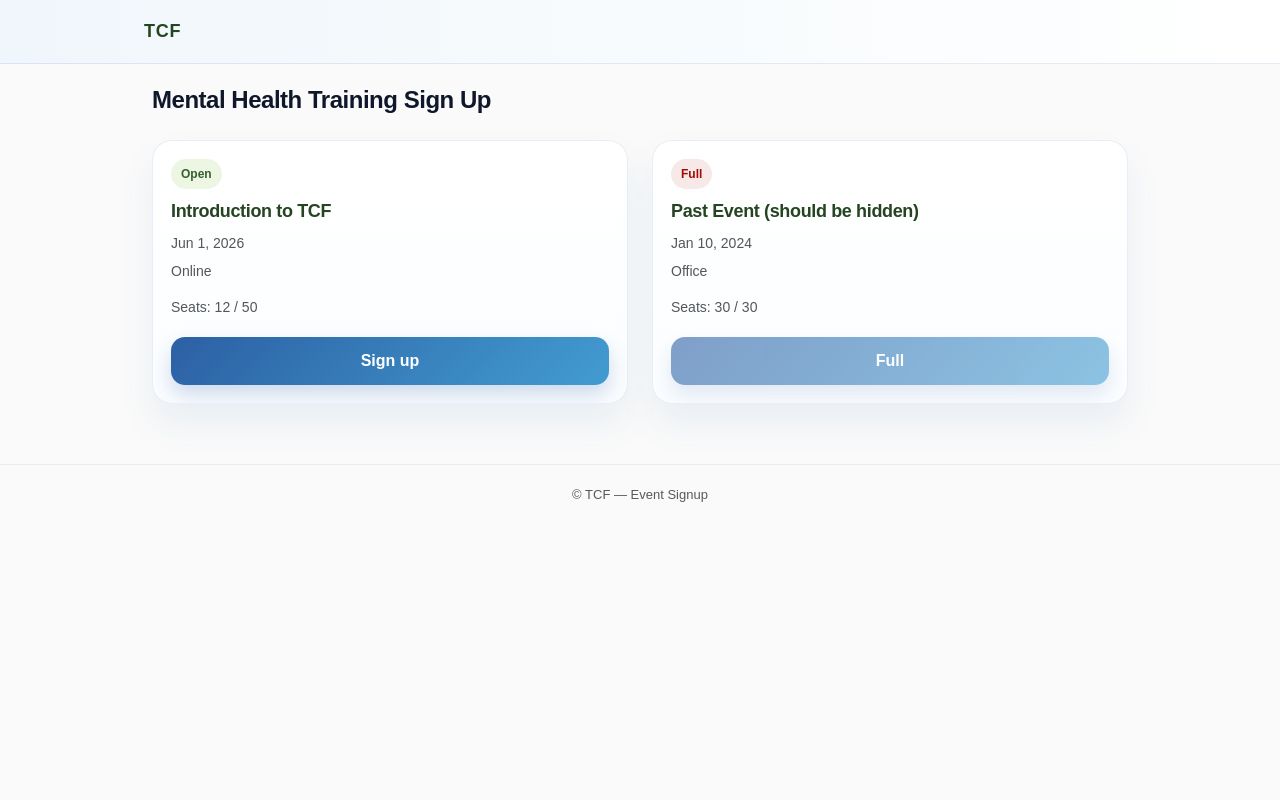
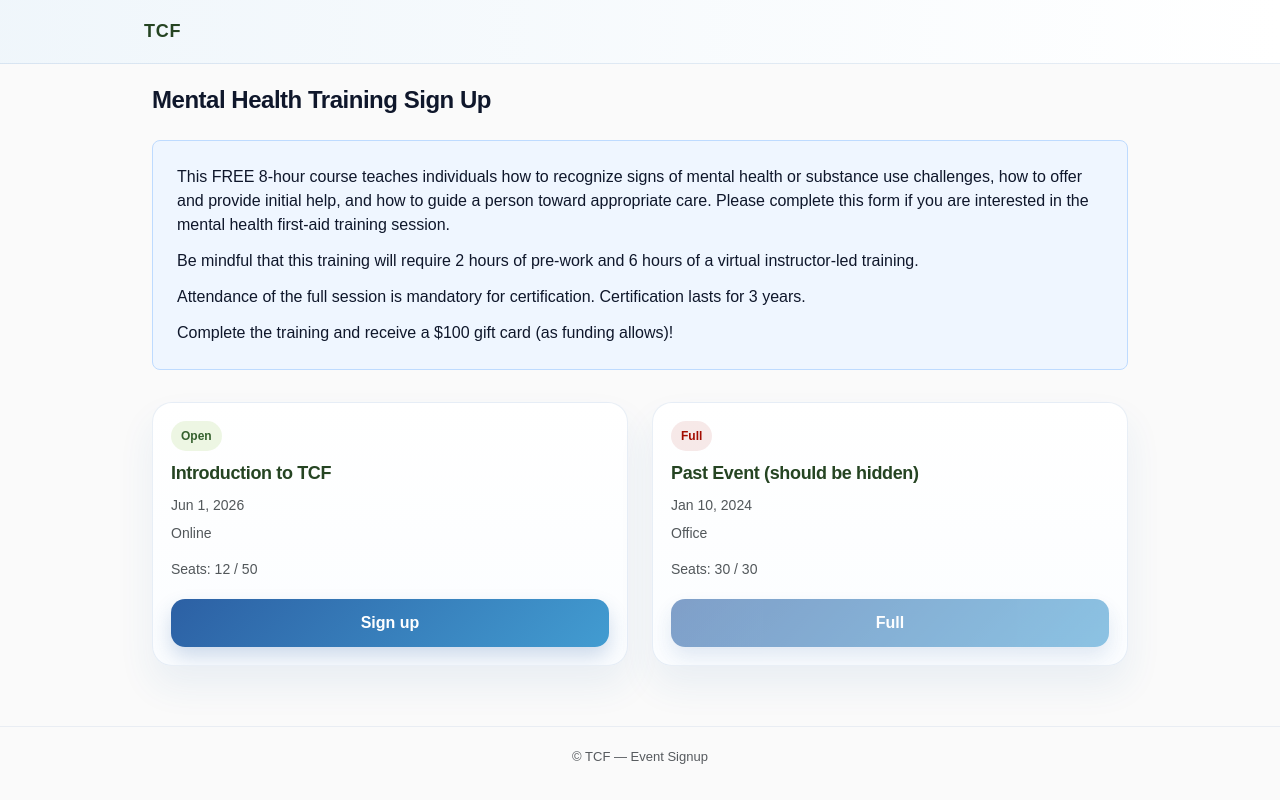
Before and after one commit to TCFEngTeam/tcf-signup-site, a Next.js app: page / in a window 1280 px wide. Built offline with nearby package versions, Linux system fonts and the light colour scheme; no server answers.

Commit message:
added description text

```diff
--- a/src/app/components/EventDetails.tsx
+++ b/src/app/components/EventDetails.tsx
@@ -16,9 +16,6 @@ export default function EventDetails({ event }: EventDetailsProps) {
       <h1 className="text-3xl font-bold mt-4 mb-2">{event?.title ?? 'Event Title'}</h1>
       <p className="text-sm helper-text">{schedule}</p>
       <p className="text-sm helper-text">{event?.location ?? 'Location'}</p>
-      <div className="description mt-6 text-[15px] leading-7 text-slate-800">
-        {event?.description ?? 'Event description goes here.'}
-      </div>
       <div className="extras">{/* host info, map, image, etc. */}</div>
     </section>
   )
--- a/src/app/events/[id]/page.tsx
+++ b/src/app/events/[id]/page.tsx
@@ -65,7 +65,16 @@ export default async function EventPage({ params }: Params) {
           <div className="notice-card text-sm text-zinc-700">
             {!event.active && <p>This event is currently hidden in the mock data.</p>}
             {event.registered >= event.capacity && <p>This event is full.</p>}
+
+            <div className="mb-6 p-6 bg-blue-50 rounded-lg border border-blue-200">
+              <p className="mb-3 text-slate-900">This FREE 8-hour course teaches individuals how to recognize signs of mental health or substance use challenges, how to offer and provide initial help, and how to guide a person toward appropriate care. Please complete this form if you are interested in the mental health first-aid training session.</p>
+              <p className="mb-3 text-slate-900">Be mindful that this training will require 2 hours of pre-work and 6 hours of a virtual instructor-led training.</p>
+              <p className="mb-3 text-slate-900">Attendance of the full session is mandatory for certification. Certification lasts for 3 years.</p>
+              <p className="text-slate-900 font-medium">Complete the training and receive a $100 gift card (as funding allows)!</p>
+            </div>
           </div>
+
+
 
           <section className="section-panel">
             <h2 className="text-lg font-semibold mb-4" style={{ color: 'var(--primary-blue)' }}>Sign up</h2>
--- a/src/app/page.tsx
+++ b/src/app/page.tsx
@@ -57,6 +57,13 @@ export default async function Home() {
       <main className="container mx-auto px-6 py-10">
         <h1 className="text-2xl font-semibold mb-6">Mental Health Training Sign Up</h1>
 
+        <div className="mb-8 p-6 bg-blue-50 rounded-lg border border-blue-200">
+          <p className="mb-3 text-slate-900">This FREE 8-hour course teaches individuals how to recognize signs of mental health or substance use challenges, how to offer and provide initial help, and how to guide a person toward appropriate care. Please complete this form if you are interested in the mental health first-aid training session.</p>
+          <p className="mb-3 text-slate-900">Be mindful that this training will require 2 hours of pre-work and 6 hours of a virtual instructor-led training.</p>
+          <p className="mb-3 text-slate-900">Attendance of the full session is mandatory for certification. Certification lasts for 3 years.</p>
+          <p className="text-slate-900 font-medium">Complete the training and receive a $100 gift card (as funding allows)!</p>
+        </div>
+
         {loading && <p>Loading events…</p>}
         {error && <p className="text-yellow-700">Error loading events; showing fallback list</p>}
 
--- a/src/lib/hubspotApi.ts
+++ b/src/lib/hubspotApi.ts
@@ -18,7 +18,6 @@ export interface ContactData {
   phone: string
   hometownCity: string
   hometownState: string
-  universityWebsite: string
   currentYear: string
   isVirginiaResident: string
   trainingDates: string
```
